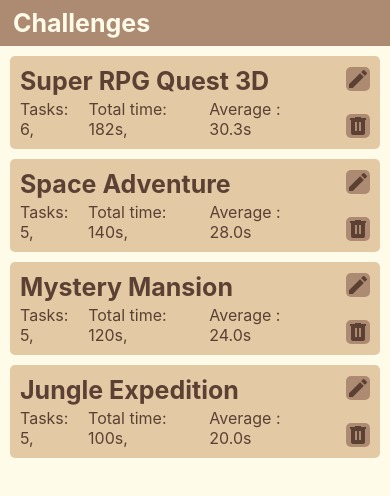
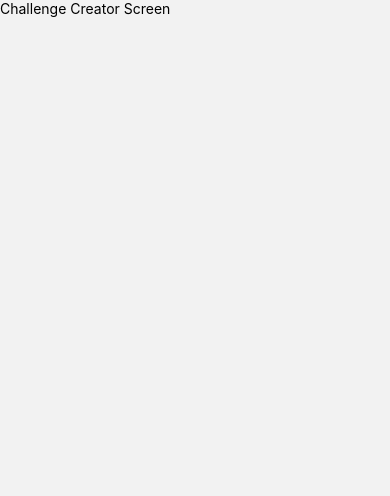
Before and after one commit to khemachat-sittiritkawin/2025MD-Take_Home, a React Native app: screen /Editor in a window 390 px wide. Shown: the top 496 px of the page. Built offline with nearby package versions, Linux system fonts and the light colour scheme.

Commit message:
add an empty challenge editor screen

```diff
--- a/App.tsx
+++ b/App.tsx
@@ -2,10 +2,12 @@ import { HomeScreen } from "./screens/HomeScreen";
 import { TaskChallengeScreen, TaskChallengeScreenProps } from "./screens/TaskChallengeScreen";
 import { createNativeStackNavigator } from "@react-navigation/native-stack";
 import { NavigationContainer } from "@react-navigation/native";
+import { ChallengeEditorScreen, ChallengeEditorScreenProps } from "./screens/ChallengeEditorScreen";
 
 export type RootStackParamList = {
     Home: undefined;
     Challenge: TaskChallengeScreenProps;
+    Editor: ChallengeEditorScreenProps;
 };
 
 const Stack = createNativeStackNavigator<RootStackParamList>();
@@ -16,6 +18,7 @@ export default function App() {
             <Stack.Navigator initialRouteName="Home" screenOptions={{ headerShown: false }}>
                 <Stack.Screen name="Home" component={HomeScreen} />
                 <Stack.Screen name="Challenge" component={TaskChallengeScreen} />
+                <Stack.Screen name="Editor" component={ChallengeEditorScreen}/>
             </Stack.Navigator>
         </NavigationContainer>
     );
--- a/components/ChallengeItem.tsx
+++ b/components/ChallengeItem.tsx
@@ -6,7 +6,7 @@ import { ChallengeData } from "../utils";
 import MaterialIcons from '@expo/vector-icons/MaterialIcons';
 import MaterialCommunityIcons from '@expo/vector-icons/MaterialCommunityIcons';
 
-export function ChallengeItem(props: { data: ChallengeData, onPress: () => void, selected: boolean }) {
+export function ChallengeItem(props: { data: ChallengeData, onPress: () => void, onEditButtonPressed: () => void, onDeleteButtonPressed: () => void, selected: boolean }) {
     let nav = useNavigation<NativeStackScreenProps<RootStackParamList>["navigation"]>();
 
     return (<View style={styles.container}>
@@ -24,10 +24,10 @@ export function ChallengeItem(props: { data: ChallengeData, onPress: () => void,
         </TouchableOpacity>
 
         <View style={{ marginHorizontal: 10, justifyContent: 'space-around' }}>
-            <TouchableOpacity style={{ backgroundColor: '#AD8B73', borderRadius: 5}}>
+            <TouchableOpacity style={{ backgroundColor: '#AD8B73', borderRadius: 5 }} onPress={props.onEditButtonPressed}>
                 <MaterialIcons name="edit" size={24} color="#5C4033" />
             </TouchableOpacity>
-            <TouchableOpacity style={{ backgroundColor: '#AD8B73', borderRadius: 5 }}>
+            <TouchableOpacity style={{ backgroundColor: '#AD8B73', borderRadius: 5 }} onPress={props.onDeleteButtonPressed}>
                 <MaterialCommunityIcons name="trash-can" size={24} color="#5C4033" />
             </TouchableOpacity>
         </View>
--- /dev/null
+++ b/screens/ChallengeEditorScreen.tsx
@@ -0,0 +1,20 @@
+import { SafeAreaView, StatusBar, StyleSheet, Text } from "react-native";
+import { NativeStackScreenProps } from '@react-navigation/native-stack';
+import { RootStackParamList } from "../App";
+
+export interface ChallengeEditorScreenProps {
+
+};
+
+export function ChallengeEditorScreen({ navigation }: NativeStackScreenProps<RootStackParamList>) {
+    return <SafeAreaView style={styles.container}>
+        <StatusBar backgroundColor="#E3CAA5" barStyle="dark-content" />
+        <Text>Challenge Creator Screen</Text>
+    </SafeAreaView>
+}
+
+const styles = StyleSheet.create({
+    container: {
+
+    },
+});
--- a/screens/HomeScreen.tsx
+++ b/screens/HomeScreen.tsx
@@ -50,22 +50,13 @@ export function HomeScreen({ navigation }: NativeStackScreenProps<RootStackParam
             <FlatList
                 data={mockChallenges}
                 renderItem={info => <ChallengeItem data={info.item}
-                    onPress={() => {
-                        navigation.navigate("Challenge", { challenge: info.item });
-                        // if (!isSelecting) {
-                        //     navigation.navigate("Challenge", { challenge: info.item });
-                        // } else if (selectionSet.has(info.item)) {
-                        //     selectionSet.delete(info.item);
-                        // } else {
-                        //     selectionSet.add(info.item);
-                        // }
+                    onPress={() => navigation.navigate("Challenge", { challenge: info.item })}
+                    onEditButtonPressed={() => {
+                        navigation.navigate("Editor", {});
+                    }}
+                    onDeleteButtonPressed={() => {
 
-                        // updateSelectionState({isSelecting: selectionSet.size > 0, selectionSet});
                     }}
-                    // onLongPress={() => {
-                    //     selectionSet.add(info.item);
-                    //     updateSelectionState({isSelecting: selectionSet.size > 0, selectionSet});
-                    // }}
                     selected={selectionSet.has(info.item)}
                 />}
                 keyExtractor={(item, idx) => item.title + idx}
```
